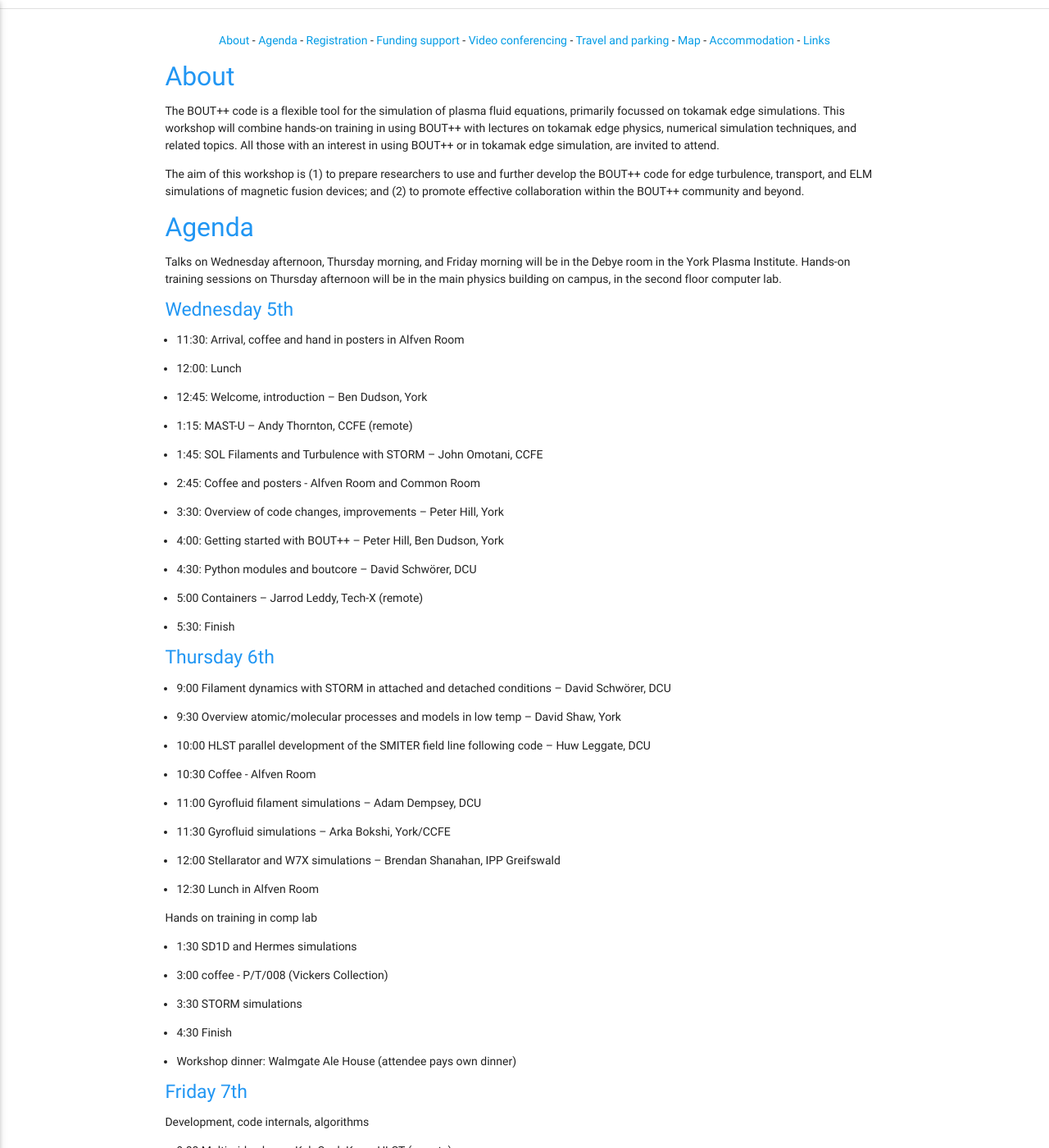
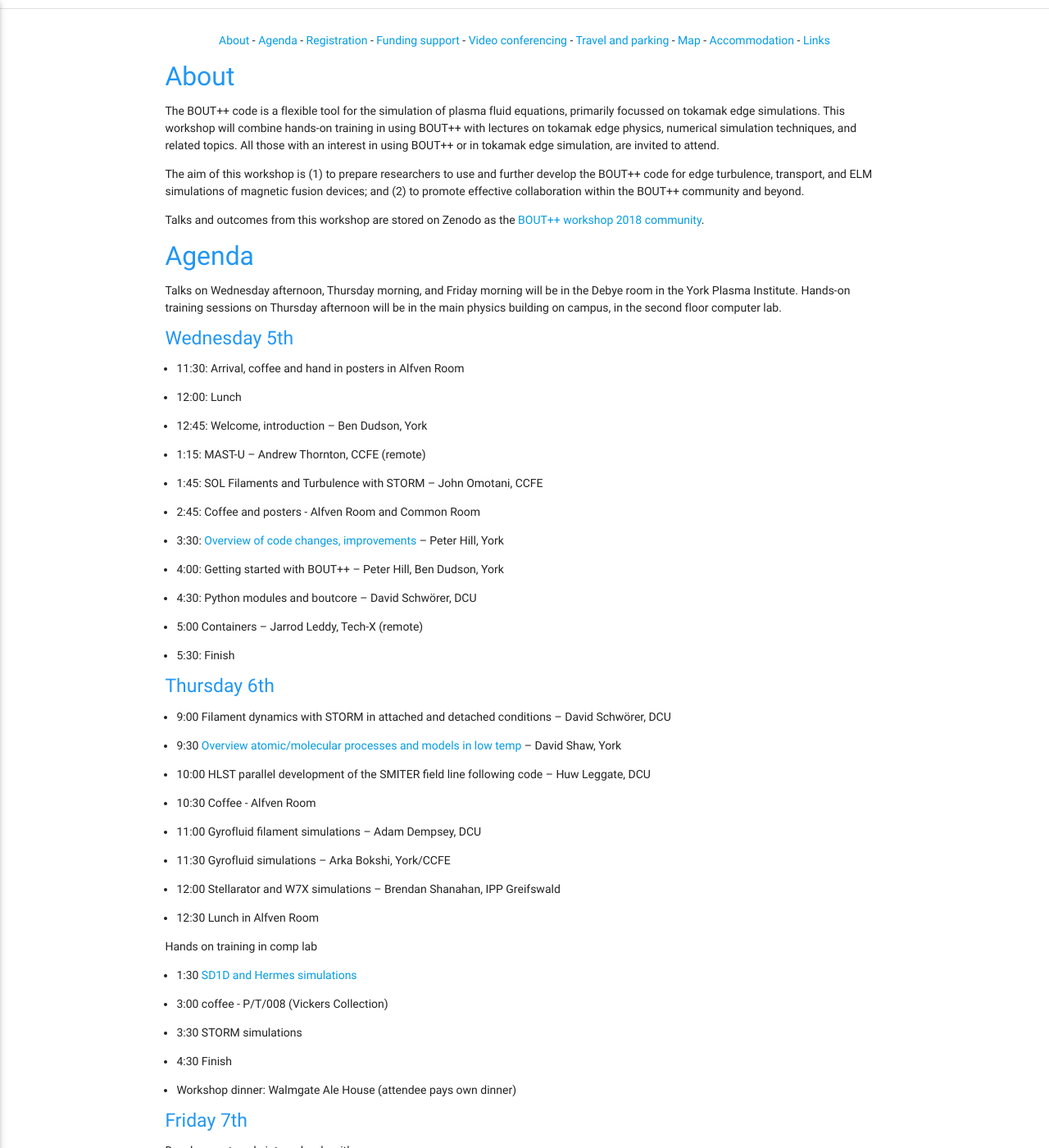
Before and after one commit to boutproject/boutproject.github.io, a Jekyll site: the page built from documentation/workshop2018.markdown, in a window 1280 px wide and 1400 px high, scrolled down 228 px. Shown: the whole window at 82% size. Built offline with Jekyll 4.4.1, drawn with Linux system fonts in a browser that asks for light colours.

Commit message:
Adding some links to Zenodo talks to the workshop
Also a statement neat the start, pointing to the Zenodo community.

```diff
--- a/documentation/workshop2018.markdown
+++ b/documentation/workshop2018.markdown
@@ -17,23 +17,26 @@
 
 The aim of this workshop is (1) to prepare researchers to use and further develop the BOUT++ code for edge turbulence, transport, and ELM simulations of magnetic fusion devices; and (2) to promote effective collaboration within the BOUT++ community and beyond.
 
+Talks and outcomes from this workshop are stored on Zenodo as the [BOUT++ workshop 2018 community](https://zenodo.org/communities/bout-workshop-york-2018/).
+
 <a name="agenda"/>
 #### Agenda
 
 Talks on Wednesday afternoon, Thursday morning, and Friday morning will be in the Debye room in the York Plasma Institute.
 Hands-on training sessions on Thursday afternoon will be in the main physics building on campus, in the second floor computer lab.
 
+
 ##### Wednesday 5th
 
 * 11:30: Arrival, coffee and hand in posters in Alfven Room
 * 12:00: Lunch
 * 12:45: Welcome, introduction -- Ben Dudson, York
-* 1:15: MAST-U -- Andy Thornton, CCFE (remote)
+* 1:15: MAST-U -- Andrew Thornton, CCFE (remote)
 * 1:45: SOL Filaments and Turbulence with STORM -- John Omotani, CCFE
 
 * 2:45: Coffee and posters - Alfven Room and Common Room
 
-* 3:30:  Overview of code changes, improvements -- Peter Hill, York
+* 3:30:  [Overview of code changes, improvements](https://doi.org/10.5281/zenodo.2204489) -- Peter Hill, York
 * 4:00:  Getting started with BOUT++ -- Peter Hill, Ben Dudson, York
 * 4:30:  Python modules and boutcore -- David Schwörer, DCU
 * 5:00   Containers -- Jarrod Leddy, Tech-X (remote)
@@ -43,7 +46,7 @@
 ##### Thursday 6th
 
 * 9:00 Filament dynamics with STORM in attached and detached conditions -- David Schwörer, DCU
-* 9:30 Overview atomic/molecular processes and models in low temp -- David Shaw, York
+* 9:30 [Overview atomic/molecular processes and models in low temp](https://doi.org/10.5281/zenodo.2204788) -- David Shaw, York
 * 10:00 HLST parallel development of the SMITER field line following code -- Huw Leggate, DCU
 
 * 10:30 Coffee - Alfven Room
@@ -56,7 +59,7 @@
 
 Hands on training in comp lab
 
-* 1:30 SD1D and Hermes simulations
+* 1:30 [SD1D and Hermes simulations](https://doi.org/10.5281/zenodo.2204678)
 * 3:00 coffee - P/T/008 (Vickers Collection)
 * 3:30 STORM simulations
 * 4:30 Finish
```
